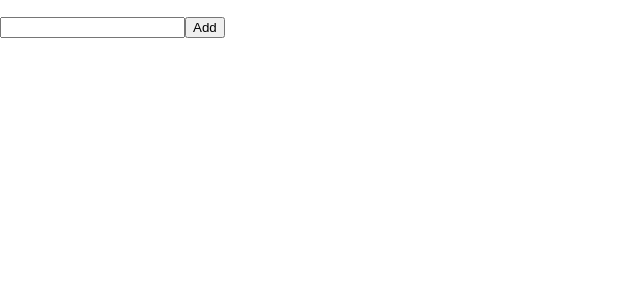
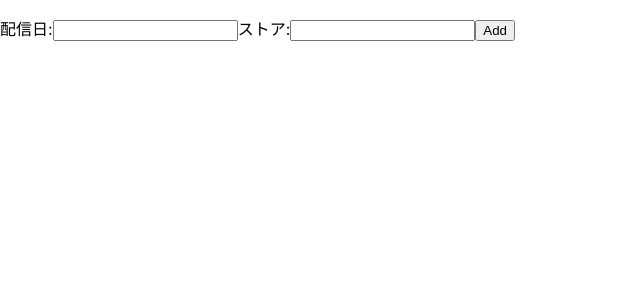
Before and after one commit to ot-nemoto/fullstack-web-development-workshop, a Next.js app in the folder frontend/: page /validation in a window 1280 px wide. Shown: the top 300 px of the page, without its empty margins (0-640 px from the left). Built offline with nearby package versions, Linux system fonts and the light colour scheme.

Commit message:
WRITING_2022-8 バリデーション

```diff
--- a/frontend/pages/validation.js
+++ b/frontend/pages/validation.js
@@ -4,14 +4,18 @@ import { useState } from 'react'
 export default function App() {
   const [message, setMessage] = useState([]);
 
-  const [name, setName] = useState()
-  const onChangeName = ((e) => {
-    setName(e.target.value)
+  const [deliveryDate, setDeliveryDate] = useState()
+  const [store, setStore] = useState()
+  const onChangeDeliveryDate = ((e) => {
+    setDeliveryDate(e.target.value)
   })
-
+  const onChangeStore = ((e) => {
+    setStore(e.target.value)
+  })
   const doAdd = ((e) => {
     const params = {
-      name: name,
+      delivery_date: deliveryDate,
+      store: store,
     }
     console.log(params)
     axios.post(`/api/validation/`, params)
@@ -46,7 +50,10 @@ export default function App() {
           <li key={key}>{key}: {message[key]}</li>
         ))}
       </ul>
-      <input type="text" onChange={onChangeName} />
+      <label>配信日:</label>
+      <input type="text" onChange={onChangeDeliveryDate} />
+      <label>ストア:</label>
+      <input type="text" onChange={onChangeStore} />
       <button onClick={doAdd}>Add</button>
     </div>
   )
```
